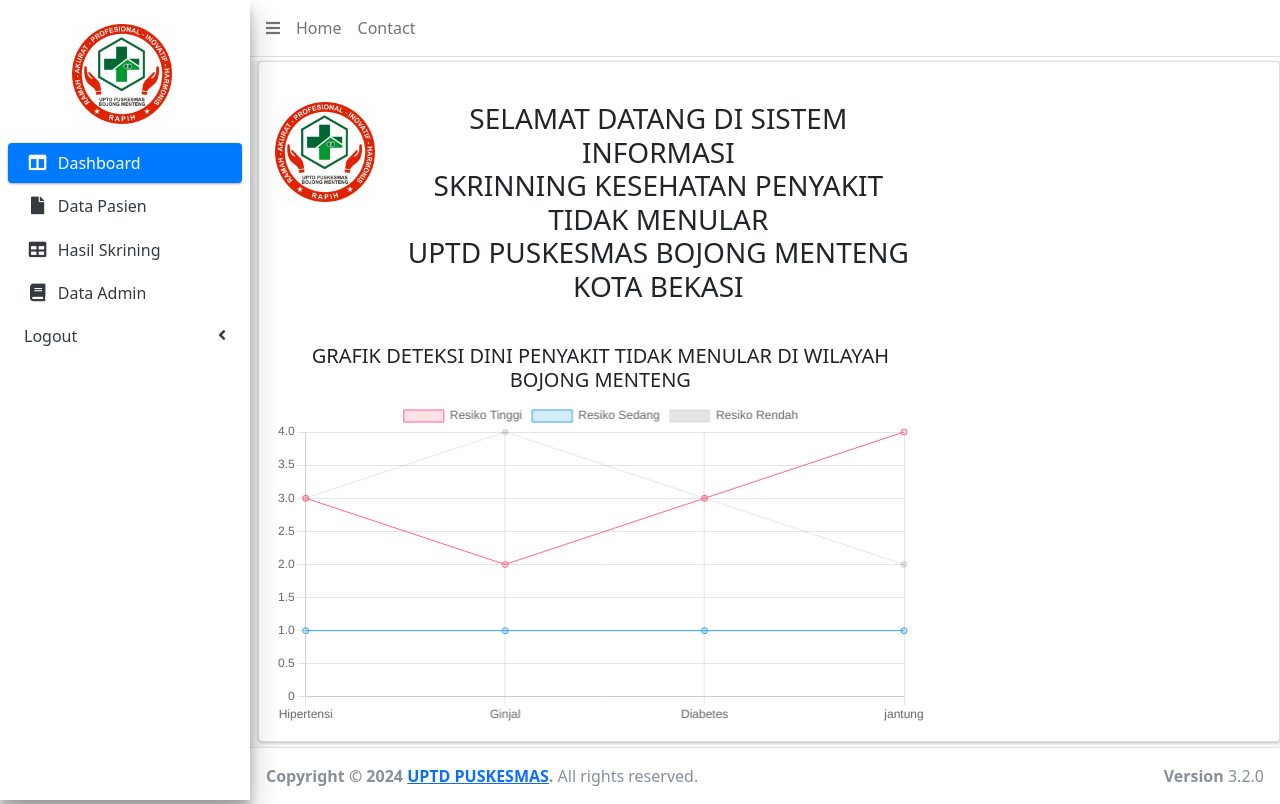
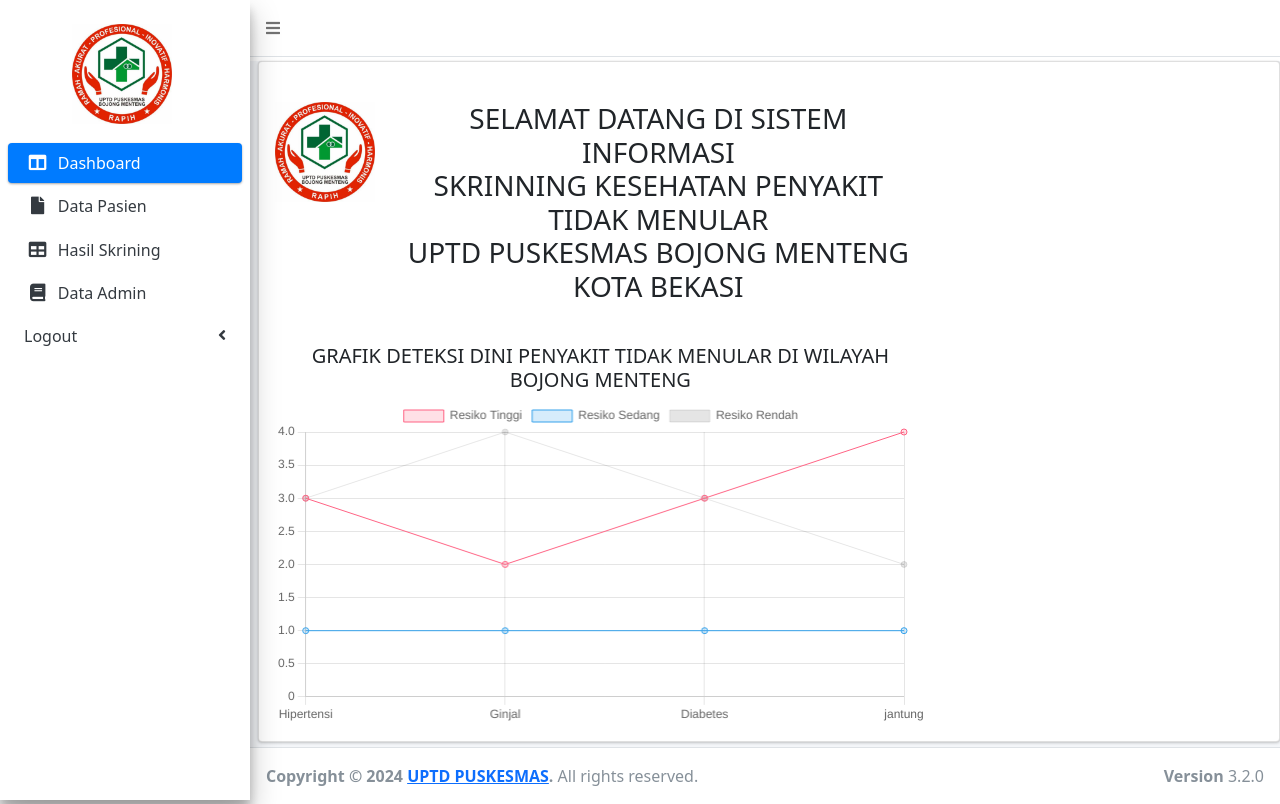
Before and after one commit to MFaisalBasri/skrining-kesehatan, a PHP site: page /skrining/view/admin/dashboard.php?page=dashboard in a window 1280 px wide. Run offline with PHP 8.4, Linux system fonts and the light colour scheme; data comes from the database, SQL or seed files in the repository; some libraries are stand-ins or nearby versions.

Commit message:
Update dashboard & data pasien

```diff
--- a/view/admin/dashboard.php
+++ b/view/admin/dashboard.php
@@ -42,12 +42,6 @@
       <ul class="navbar-nav">
         <li class="nav-item">
           <a class="nav-link" data-widget="pushmenu" href="#" role="button"><i class="fas fa-bars"></i></a>
-        </li>
-        <li class="nav-item d-none d-sm-inline-block">
-          <a href="index3.html" class="nav-link">Home</a>
-        </li>
-        <li class="nav-item d-none d-sm-inline-block">
-          <a href="#" class="nav-link">Contact</a>
         </li>
       </ul>
     </nav>
--- a/view/admin/get_detail_pasien.php
+++ b/view/admin/get_detail_pasien.php
@@ -77,13 +77,8 @@
             <td>Email Keluarga</td>
             <td>" . $row['email_keluarga'] . "</td>
         </tr>
-        <tr>
-            <td>Hasil Skrining</td>
-            <td>2</td>
-        </tr>
     </table>
 ";
 
     exit; // Keluar dari skrip PHP setelah menampilkan detail
 }
-?>
```
